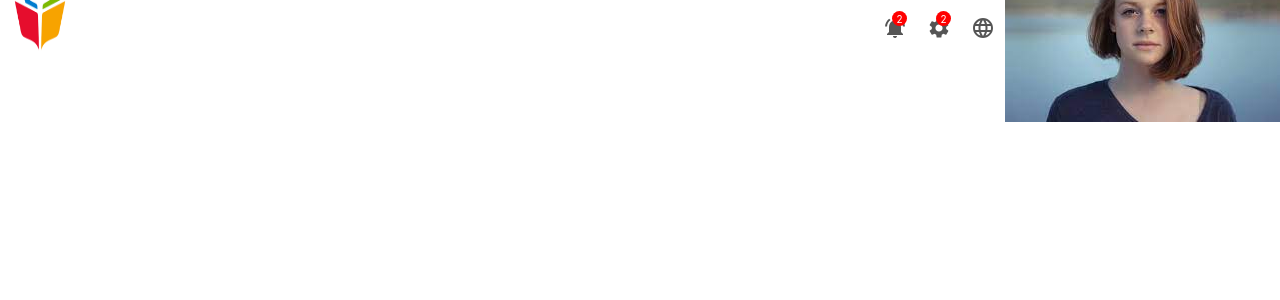
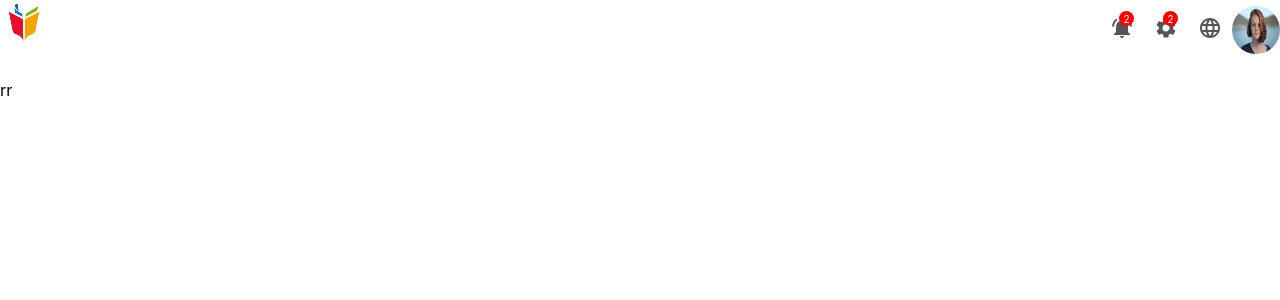
Before and after one commit to mhscan/admin-dashboard, a React (Create React App) app: page / in a window 1280 px wide. Shown: the top 300 px of the page. Built offline with nearby package versions, Linux system fonts and the light colour scheme.

Commit message:
update topbar

```diff
--- a/src/Component/Topbar/Topbar.css
+++ b/src/Component/Topbar/Topbar.css
@@ -10,8 +10,8 @@
     align-items: center;
 }
 .logo{
-    width: 5rem;
-    height: 5rem;
+    width: 3rem;
+    height: 3rem;
 }
 .top-right{
     display: flex;
@@ -39,3 +39,9 @@
     font-size: 10px;
 
 }
+.top-avatar{
+    width: 3rem;
+    height: 3rem;
+    border-radius: 50%;
+    cursor: pointer;
+}
--- a/src/Component/Topbar/Topbar.js
+++ b/src/Component/Topbar/Topbar.js
@@ -23,7 +23,7 @@ export default function Topbar() {
       <div className="topbar-icon-container">
         <LanguageIcon></LanguageIcon>
       </div>
-      <img src="images/admin.jpg" alt="admin.png" />
+      <img className="top-avatar" src="images/admin.jpg" alt="admin.png" />
 
     </div>
 
--- a/src/pages/Home/Home.js
+++ b/src/pages/Home/Home.js
@@ -3,5 +3,10 @@ import React from "react";
 
 
 export default function Home() {
-  return <div>Home</div>;
+  return <div>Home
+    <br />
+    <br />gg
+    <br />
+    <br />rr
+  </div>;
 }
```
